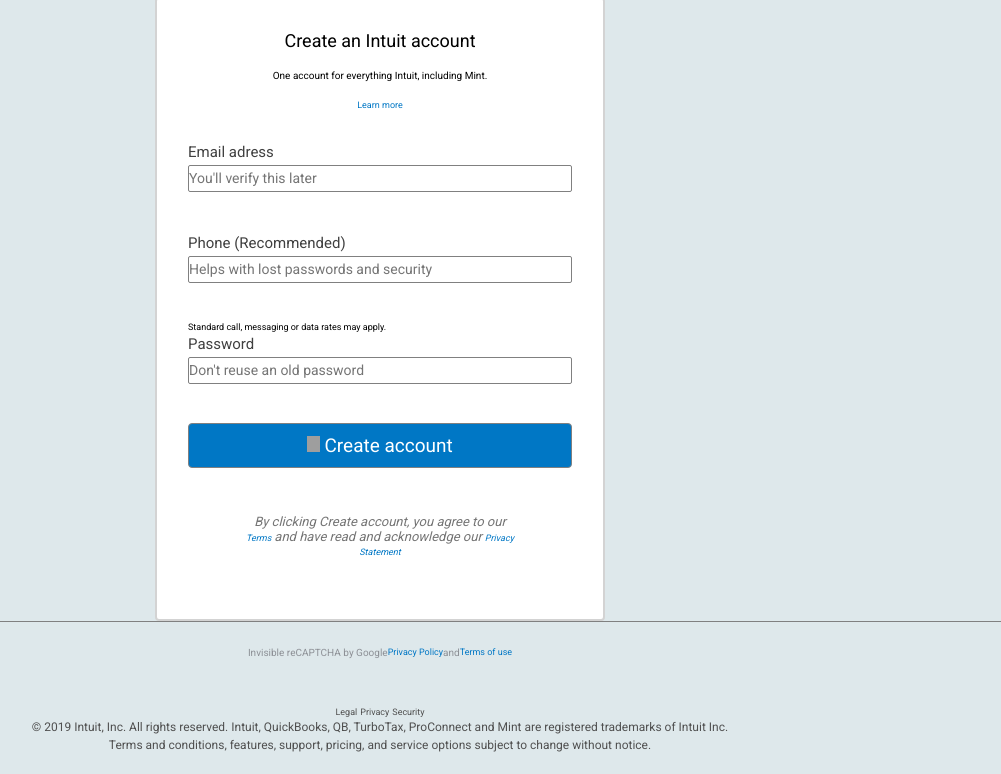
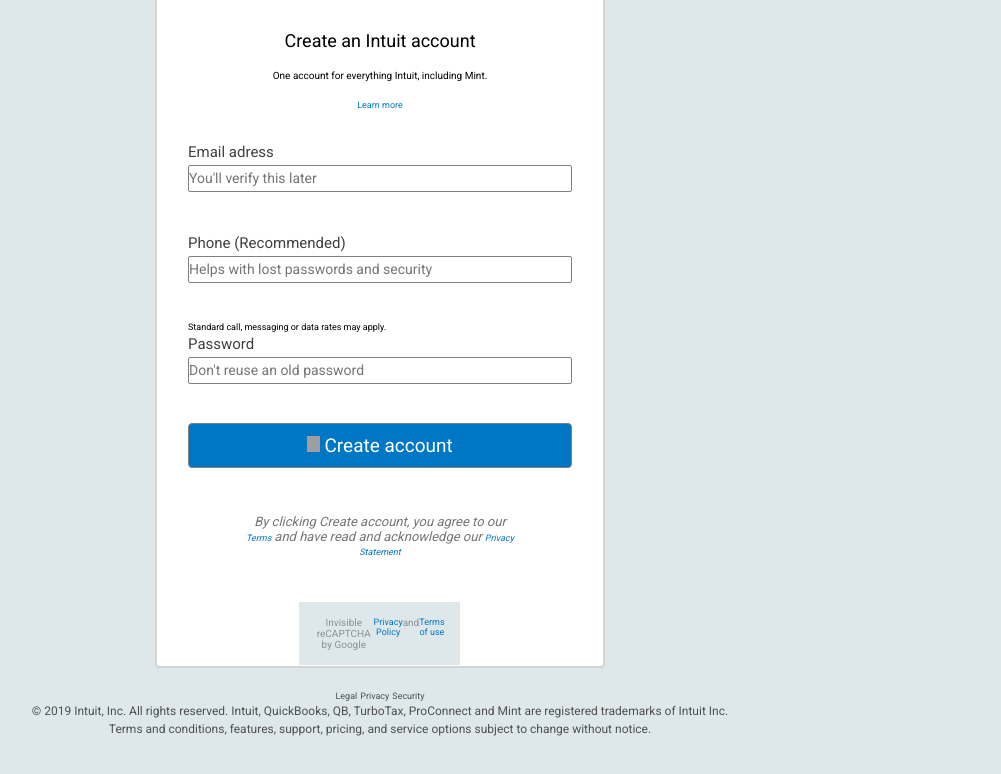
Before and after one commit to Laguna1/Trainy-HTML-Forms, a plain HTML site: page index.html in a window 1280 px wide. Shown: the part 187-961 px from the top of the page, without its empty margins (260-1261 px from the left). Drawn offline with Linux system fonts and the light colour scheme; grey boxes are pictures that could not be loaded.

```diff
--- a/index.html
+++ b/index.html
@@ -37,7 +37,7 @@
         </div>
 
     </header>
-<div>
+<div class="big-container">
     <section class="main-section">
 
         <div class="container">
@@ -74,12 +74,11 @@
                     <span>and have read and acknowledge our</span>
                     <a href="">Privacy<br> Statement</a>
                 </div>
+
             </form>
 
-        </div>
 
 
-    </section>
             <div class="capcha">
                 <span>Invisible reCAPTCHA by Google
                 </span>
@@ -87,9 +86,10 @@
                 </a>
                 <span>and </span>
                 <a href="">Terms of use</a>
+        </div>
 
-    </div>
-</div>
+    </section>
+
     <footer>
         <div class="footer1">
             <a href="">Legal</a>
--- a/style.css
+++ b/style.css
@@ -22,6 +22,7 @@
 }
 
 body {
+  font-family: "Roboto", sans-serif;
   height: 100%;
   background-color: rgb(222, 232, 235);
 }
@@ -77,16 +78,10 @@ section {
 }
 
 .main-section {
-  /* display: flex; */
+  display: flex;
   justify-content: center;
-
+  flex-direction: column;
   background-color: rgb(222, 232, 235);
-}
-
-body {
-  background: black;
-  font-family: Roboto, sans-serif;
-  /*   color: white;  */
 }
 
 .container {
@@ -121,7 +116,6 @@ label {
   margin-bottom: 1em;
   font-weight: 2em;
   width: -webkit-fill-available;
-  /*height: 34px;*/
   font-weight: 400;
   color: #404040;
   font-size: 14px;
@@ -222,12 +216,16 @@ a {
 .capcha {
  justify-content: center;
   display: flex;
-  border-top: 1px solid gray;
   font-size: 10px;
   color: #8d9096;
-  padding-top: 25px;
-  padding-bottom: 26px;
   background-color: rgb(222, 232, 235);
+  width: 34%;
+  margin: 14px 111px -30px;
+   padding: 15px;
+  text-align: center;
+}
+div.capcha {
+    background-color: rgb(222, 232, 235);
 }
 
 footer {
```
Lines whose indentation alone changed are shown as unchanged.
